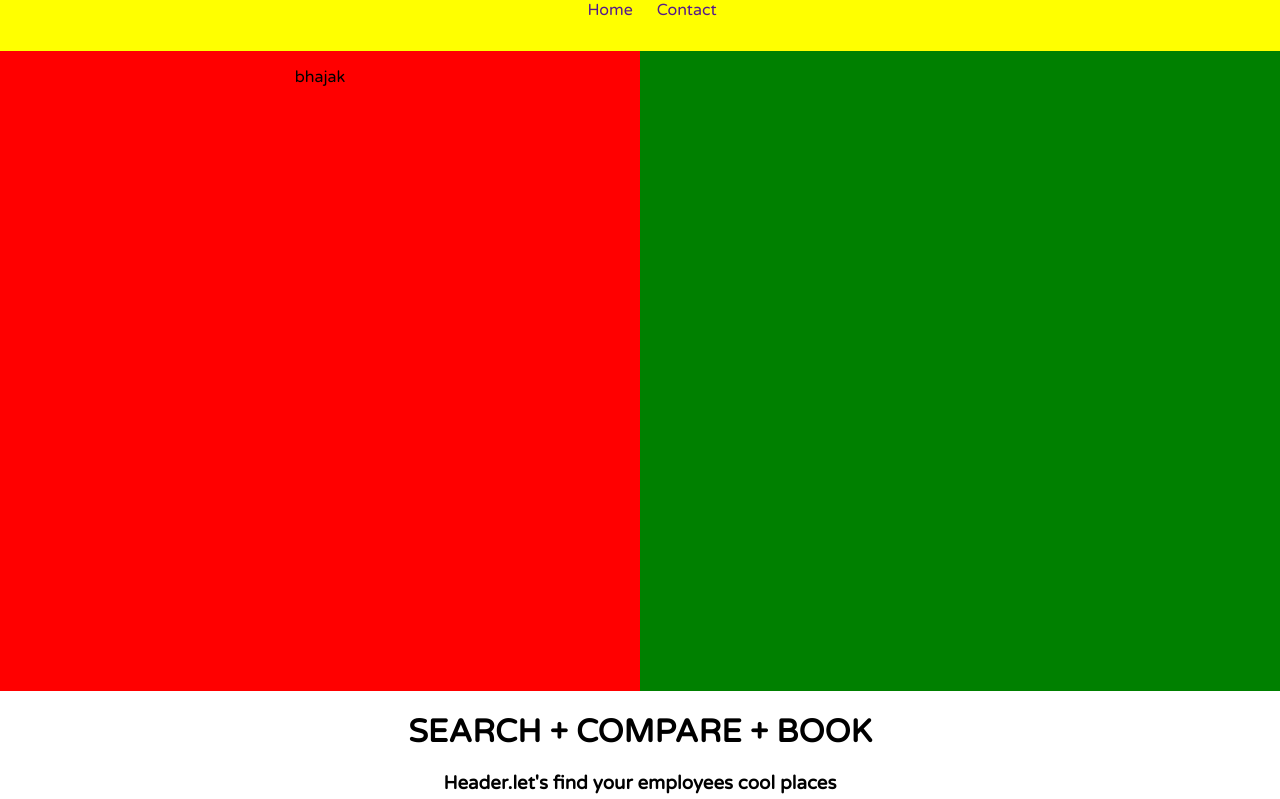
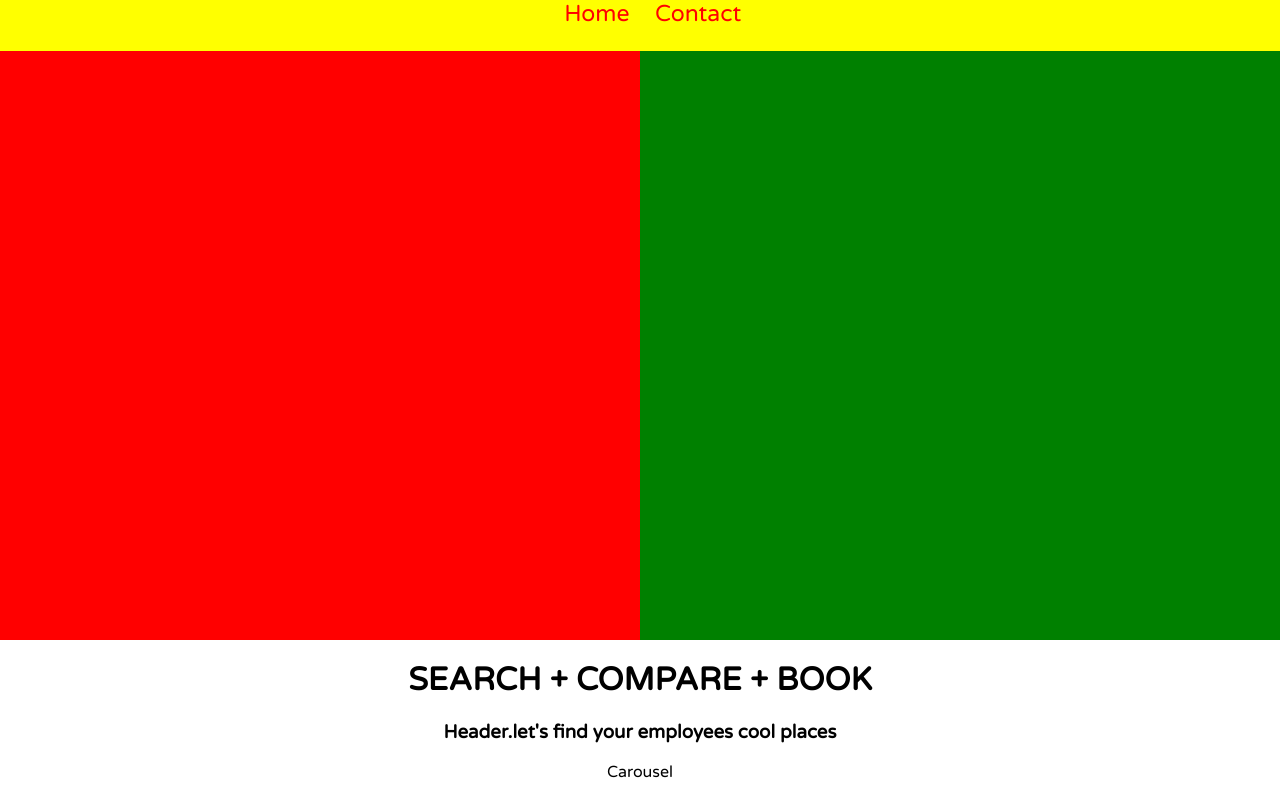
Before and after one commit to AlinaZakirod/marketingRQ, a React (Create React App) app in the folder rq/: page / in a window 1280 px wide. Shown: the top 799 px of the page. Built offline with nearby package versions, Linux system fonts and the light colour scheme.

Commit message:
fixed header

```diff
--- a/rq/src/App.css
+++ b/rq/src/App.css
@@ -48,6 +48,9 @@ body {
 #topNav {
   background-color: yellow;
   height: 4vw;
+  position: fixed;
+  width: 100%;
+  text-align: center;
 }
 
 .banner {
@@ -64,6 +67,8 @@ body {
 
 .menuLink {
   text-decoration: none;
-  margin-left: 3vh;
-  margin-top: 2vw;
+  font-size: 1.8vw;
+  margin-top: 1vw;
+  padding-left: 2vw;
+  color: red;
 }
```
